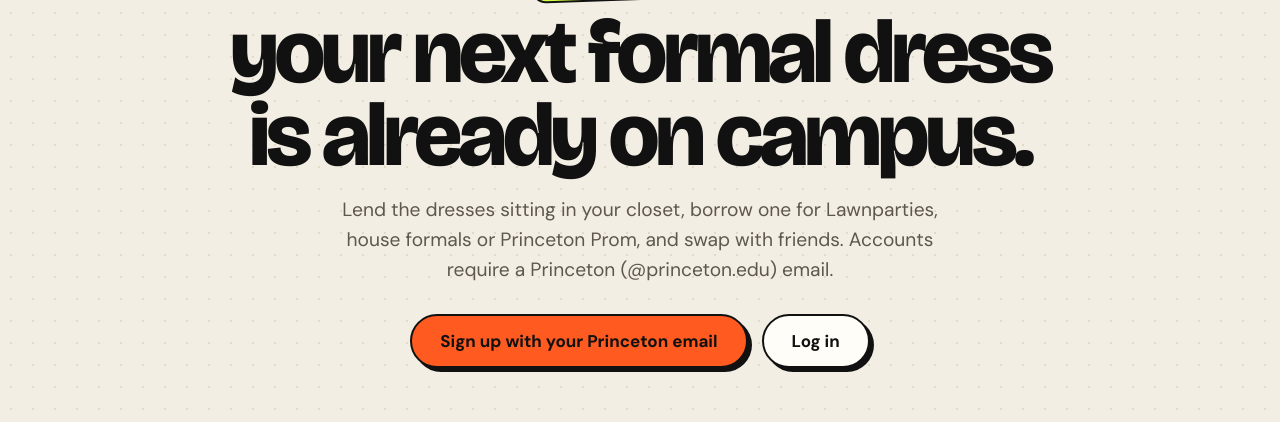
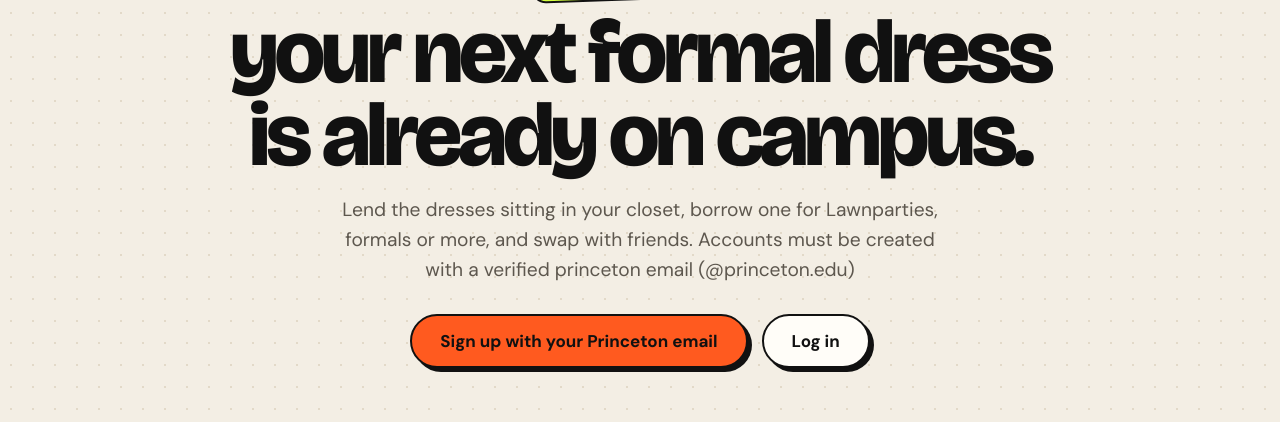
Before and after one commit to EKowal25/tiger-closet, a Node server app: page / in a window 1280 px wide. Shown: the part 196-618 px from the top of the page. Run offline with Node 20, Linux system fonts and the light colour scheme.

Commit message:
Update home page paragraph
Co-Authored-By: Claude Opus 5.5 <noreply@anthropic.com>
Claude-Session: https://claude.ai/code/session_01BKUGTUchoJ2zkp5oYZL9US

```diff
--- a/views/home.ejs
+++ b/views/home.ejs
@@ -2,7 +2,7 @@
 <section class="hero">
   <p class="eyebrow">For Princeton students</p>
   <h1>Your next formal dress is already on campus.</h1>
-  <p class="lede">Lend the dresses sitting in your closet, borrow one for Lawnparties, house formals or Princeton Prom, and swap with friends. Accounts require a Princeton (@princeton.edu) email.</p>
+  <p class="lede">Lend the dresses sitting in your closet, borrow one for Lawnparties, formals or more, and swap with friends. Accounts must be created with a verified princeton email (@princeton.edu)</p>
   <div class="cta"><a class="btn big" href="/signup">Sign up with your Princeton email</a> <a class="btn big ghost" href="/login">Log in</a></div>
 </section>
 <section class="steps">
```
